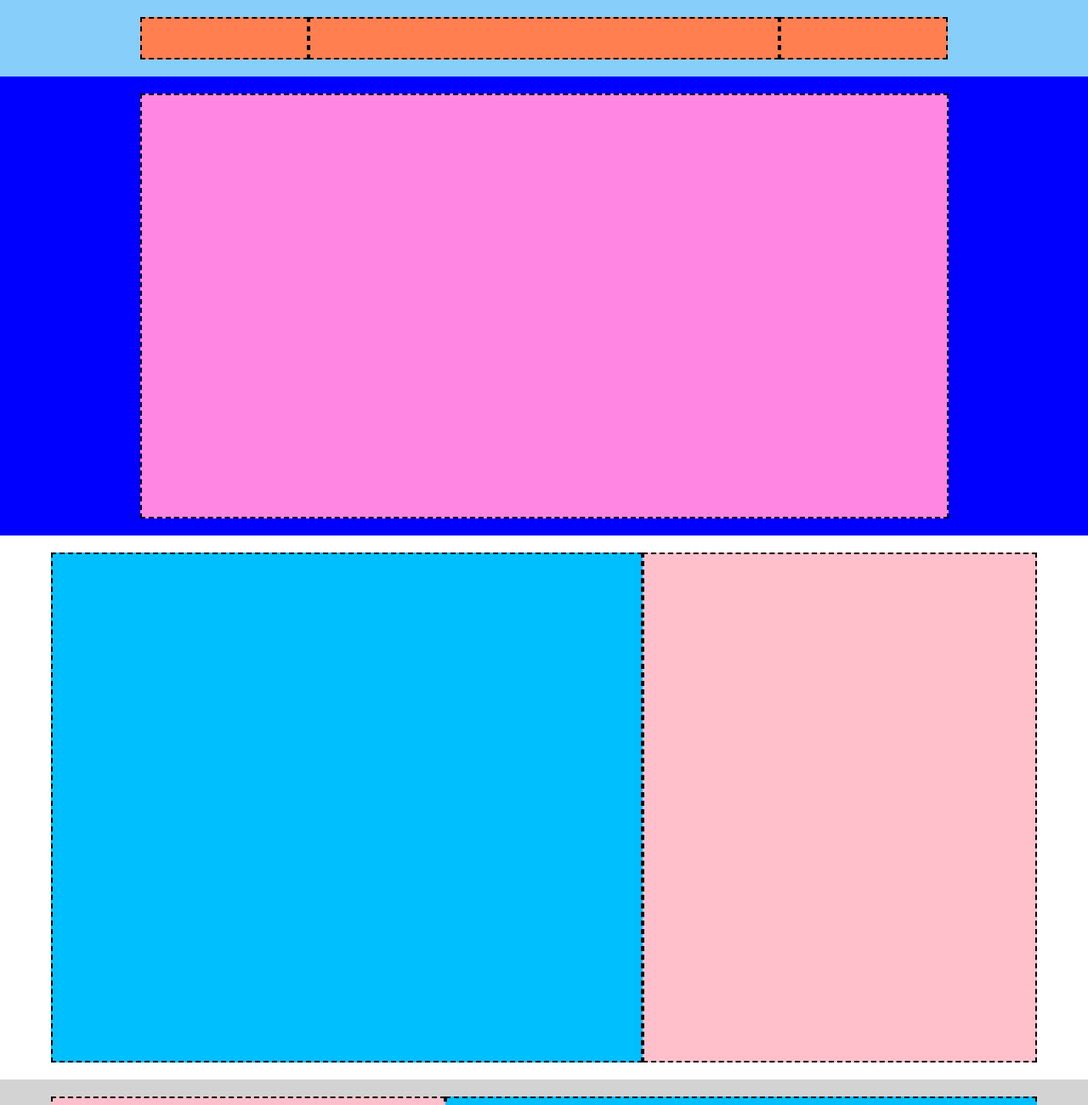
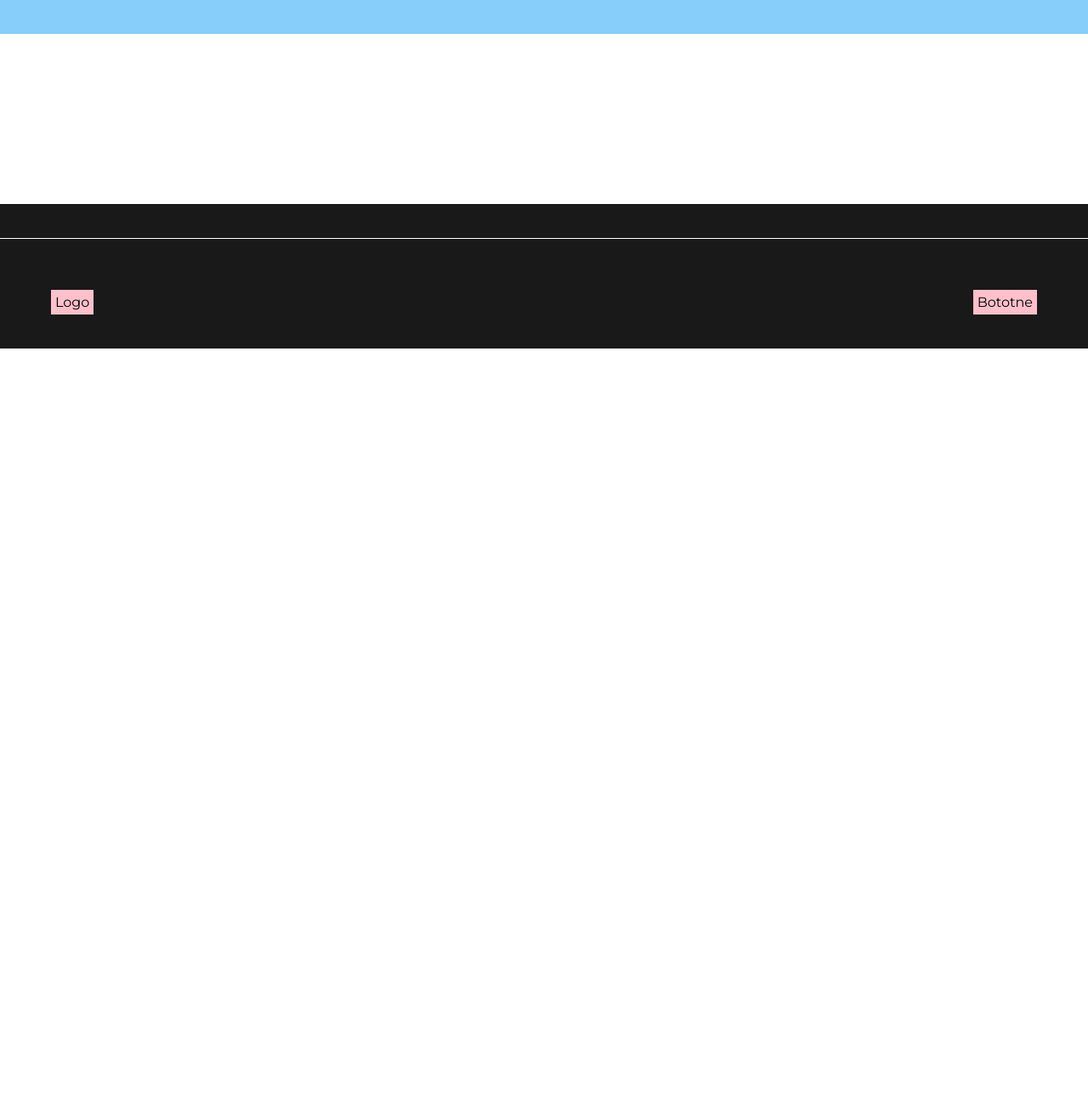
Before and after one commit to alex02r/htmlcss-discord, a plain HTML site: page index.html in a window 1280 px wide. Shown: the top 1300 px of the page at 85% size. After the commit the page ends 800 px from the top, so only its background shows below. Drawn offline with Linux system fonts and the light colour scheme.

Commit message:
[FIX] Remove all height and background

```diff
--- a/css/style.css
+++ b/css/style.css
@@ -58,48 +58,6 @@
 .col-50{
     width: 50%;
 }
-/* Height */
-.height-50{
-    height: 50px;
-}
-.height-500{
-    height: 500px;
-}
-.height-600{
-    height: 600px;
-}
-.height-900{
-    height: 900px;
-}
-/* Set background */
-.bg-orange{
-    background-color: rgb(255, 217, 0);;
-}
-.bg-blue{
-    background-color: blue;
-}
-.bg-gray{
-    background-color: lightgrey;
-}
-.bg-darkpink{
-    background-color: rgb(255, 134, 227);
-}
-.bg-pink{
-    background-color: pink;
-}
-.bg-lightblue{
-    background-color: deepskyblue;
-}
-.bg-green{
-    background-color: green;
-}
-.bg-orange{
-    background-color: coral;
-}
-.bg-aquamarine{
-    background-color: aquamarine;
-}
-
 /* HEADER */
 header{
     background-color: lightskyblue;
--- a/index.html
+++ b/index.html
@@ -11,9 +11,9 @@
     <header>
         <div class="container-sm">
             <div class="row">
-                <div class="col-15 dashed-border height-50 bg-orange"></div>
-                <div class="col-70 dashed-border height-50 bg-orange"></div>
-                <div class="col-15 dashed-border height-50 bg-orange"></div>
+                <div class="col-15"></div>
+                <div class="col-70"></div>
+                <div class="col-15"></div>
             </div>
         </div>
     </header>
@@ -23,7 +23,7 @@
         <div class="bg-blue">
             <div class="container-sm">
                 <div class="row">
-                  <div class="col-100 bg-darkpink height-500 dashed-border">
+                  <div class="col-100">
 
                 </div>
                </div>
@@ -33,8 +33,8 @@
         <!-- 2nd section -->
         <div class="container">
             <div class="row">
-                <div class="col-60 dashed-border height-600 bg-lightblue"></div>
-                <div class="col-40 dashed-border height-600 bg-pink"></div>
+                <div class="col-60"></div>
+                <div class="col-40"></div>
             </div>
         </div>
 
@@ -42,8 +42,8 @@
         <div class="bg-gray">
             <div class="container">
                 <div class="row">
-                    <div class="col-40 dashed-border height-600 bg-pink"></div>
-                    <div class="col-60 dashed-border height-600 bg-lightblue"></div>
+                    <div class="col-40"></div>
+                    <div class="col-60"></div>
                 </div>
             </div>
         </div>
@@ -51,8 +51,8 @@
         <!-- 4th section -->
         <div class="container">
             <div class="row">
-                <div class="col-60 dashed-border height-600 bg-lightblue"></div>
-                <div class="col-40 dashed-border height-600 bg-pink"></div>
+                <div class="col-60"></div>
+                <div class="col-40"></div>
             </div>
         </div>
 
@@ -60,7 +60,7 @@
         <div class="bg-gray">
             <div class="container">
                 <div class="row">
-                    <div class="col-100 dashed-border height-900 bg-green">
+                    <div class="col-100">
 
                     </div>
                 </div>
@@ -71,15 +71,15 @@
     <footer>
         <div class="container">
             <div class="row">
-                <div class="col-30 dashed-border bg-orange height-600">
+                <div class="col-30">
 
                 </div>
-                <div class="col-70 dashed-border height-600">
+                <div class="col-70">
                     <div class="row">
-                        <div class="col-25 dashed-border white height-600 bg-aquamarine"></div>
-                        <div class="col-25 dashed-border white height-600 bg-aquamarine"></div>
-                        <div class="col-25 dashed-border white height-600 bg-aquamarine"></div>
-                        <div class="col-25 dashed-border white height-600 bg-aquamarine"></div>
+                        <div class="col-25"></div>
+                        <div class="col-25"></div>
+                        <div class="col-25"></div>
+                        <div class="col-25"></div>
                     </div>
                 </div>
             </div>
@@ -88,13 +88,13 @@
         <div class="border-bottom"></div>
         <!-- Second section of footer -->
         <div class="container">
-            <div class="row bg-aquamarine padding-top-20">
+            <div class="row padding-top-20">
                 <div class="col-100">
                     <div class="content-foot">
-                        <div class="btn dashed-border">
+                        <div class="btn">
                             Logo
                         </div>
-                        <div class="btn dashed-border">
+                        <div class="btn">
                             Bototne
                         </div>
                     </div>
```
